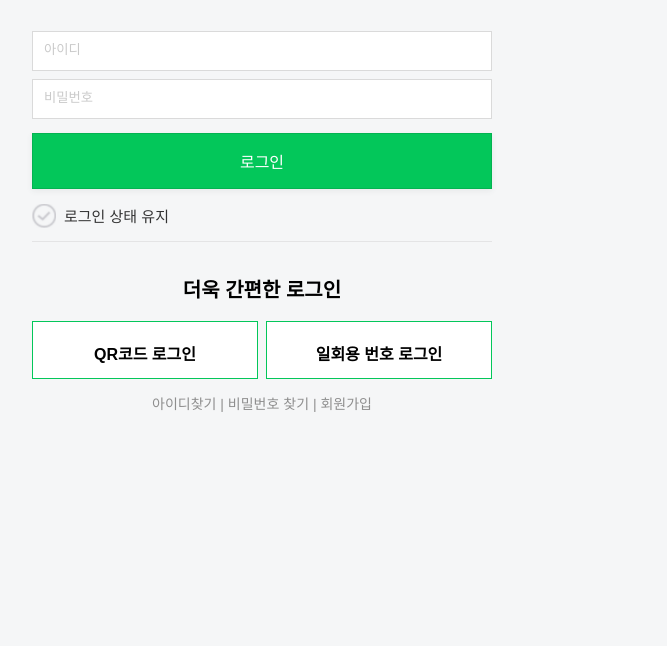
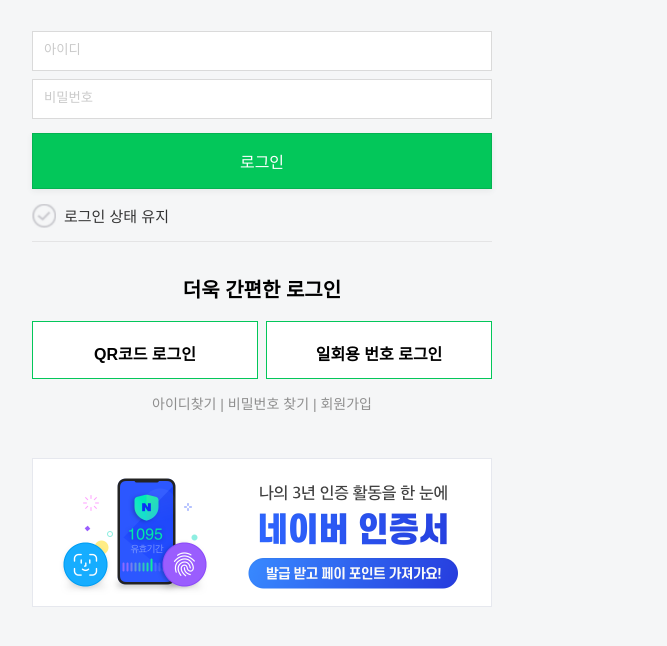
Before and after one commit to wondonghwi/Naver_cloneCoding_CSS, a plain HTML site: page index.html in a window 1280 px wide. Shown: the part 172-818 px from the top of the page, without its empty margins (378-1045 px from the left). Drawn offline with nearby package versions, Linux system fonts and the light colour scheme.

Commit message:
html , css -> naver-certification ++

```diff
--- a/css/style.css
+++ b/css/style.css
@@ -228,3 +228,18 @@ a {
     display: inline-block;
     color: #8e8e8e;
 }
+
+.banner {
+    display: block;
+    margin: 47px auto 17px;
+    background-color: #fff;
+    border: 1px solid #e6e8ee;
+}
+
+.banner .banner__image {
+    max-width: 460px;
+    height: 147px;
+    background-image: url("../img/naver-certification.png");
+    background-size: cover;
+    background-repeat: no-repeat;
+}
--- a/index.html
+++ b/index.html
@@ -67,6 +67,10 @@
       <span class="bar" aria-hidden="true">|</span>
       <a href="#">회원가입</a>
     </div>
+    <a href="#" class="banner">
+      <div class="banner__image"></div>
+    </a>
+    <div></div>
   </div>
 </div>
 </body>
```
Also changed, not shown: img/naver-certification.png (added).
